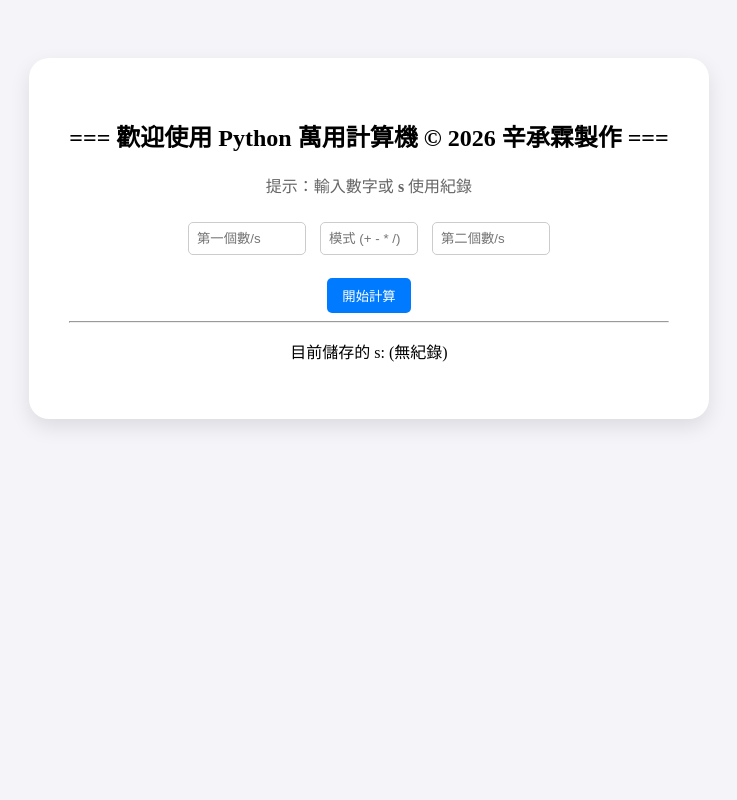
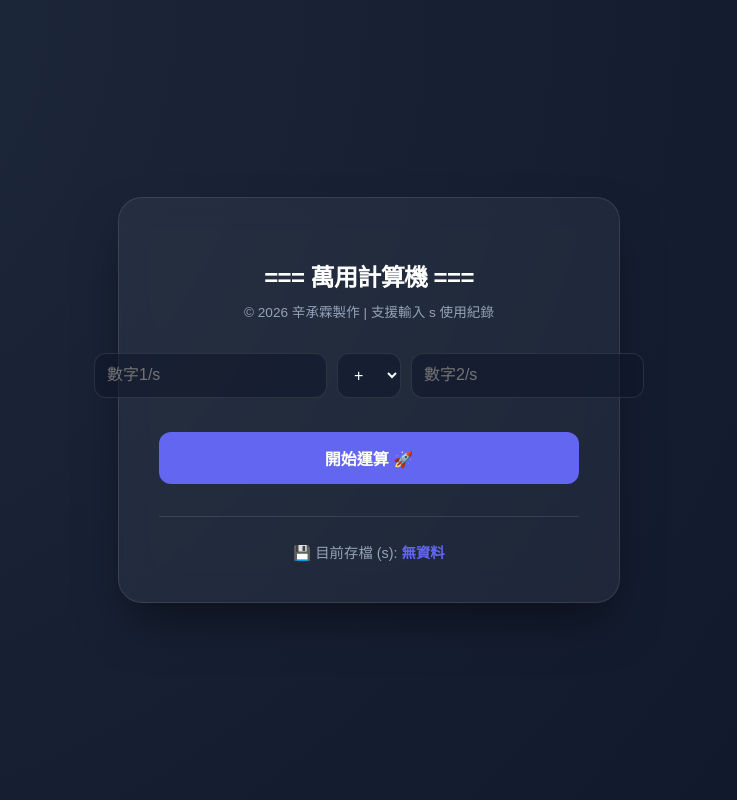
Before and after one commit to pengjun0429/calculator, a Flask app: page / in a window 1280 px wide. Shown: the whole page, without its empty margins (271-1008 px from the left). Run offline with Flask 3, Linux system fonts and the light colour scheme.

Commit message:
Update index.html 第2版

```diff
--- a/templates/index.html
+++ b/templates/index.html
@@ -1,30 +1,85 @@
 <!DOCTYPE html>
-<html>
+<html lang="zh-TW">
 <head>
     <meta charset="UTF-8">
-    <title>辛承霖製作 - 萬用計算機</title>
+    <meta name="viewport" content="width=device-width, initial-scale=1.0">
+    <title>辛承霖製作 | 萬用計算機</title>
     <style>
-        body { font-family: '微軟正黑體'; background: #f4f4f9; text-align: center; padding-top: 50px; }
-        .container { background: white; padding: 40px; border-radius: 20px; display: inline-block; box-shadow: 0 8px 20px rgba(0,0,0,0.1); }
-        input { width: 100px; padding: 8px; margin: 5px; border-radius: 5px; border: 1px solid #ccc; }
-        button { padding: 8px 15px; border-radius: 5px; cursor: pointer; border: none; background: #007bff; color: white; }
-        .save-btn { background: #28a745; margin-top: 10px; }
-        .info { color: #666; margin-bottom: 20px; }
-        .res-box { font-size: 1.2rem; color: #333; margin-top: 20px; font-weight: bold; }
-        .err { color: red; margin-top: 10px; }
+        :root {
+            --primary: #6366f1;
+            --success: #22c55e;
+            --danger: #ef4444;
+            --bg: #0f172a;
+        }
+        body {
+            font-family: 'PingFang TC', 'Microsoft JhengHei', sans-serif;
+            background: radial-gradient(circle at top left, #1e293b, #0f172a);
+            color: #f8fafc;
+            display: flex; justify-content: center; align-items: center;
+            min-height: 100vh; margin: 0;
+        }
+        .container {
+            background: rgba(255, 255, 255, 0.05);
+            backdrop-filter: blur(15px);
+            border: 1px solid rgba(255, 255, 255, 0.1);
+            padding: 2.5rem; border-radius: 24px;
+            box-shadow: 0 25px 50px -12px rgba(0, 0, 0, 0.5);
+            width: 100%; max-width: 420px; text-align: center;
+        }
+        h2 { font-weight: 700; margin-bottom: 0.5rem; letter-spacing: -0.025em; color: #fff; }
+        .info { font-size: 0.85rem; color: #94a3b8; margin-bottom: 2rem; }
+
+        .input-group { display: flex; gap: 10px; margin-bottom: 1.5rem; justify-content: center; }
+        input, select {
+            background: rgba(15, 23, 42, 0.6);
+            border: 1px solid rgba(255, 255, 255, 0.1);
+            color: #fff; padding: 12px; border-radius: 12px;
+            font-size: 1rem; outline: none; transition: 0.2s;
+        }
+        input:focus { border-color: var(--primary); box-shadow: 0 0 0 4px rgba(99, 102, 241, 0.2); }
+
+        button {
+            width: 100%; padding: 14px; border-radius: 12px; border: none;
+            font-size: 1rem; font-weight: 600; cursor: pointer;
+            transition: all 0.2s; margin-top: 10px;
+        }
+        .btn-calc { background: var(--primary); color: white; }
+        .btn-calc:hover { background: #4f46e5; transform: translateY(-2px); }
+        .btn-save { background: var(--success); color: white; margin-top: 20px; }
+        .btn-save:hover { background: #16a34a; }
+
+        .res-box {
+            margin-top: 2rem; padding: 1.5rem;
+            background: rgba(99, 102, 241, 0.1);
+            border-radius: 16px; border-left: 4px solid var(--primary);
+            font-size: 1.25rem; font-weight: 600;
+        }
+        .error { color: var(--danger); font-size: 0.9rem; margin-top: 1rem; }
+
+        .storage {
+            margin-top: 2rem; padding-top: 1.5rem;
+            border-top: 1px solid rgba(255, 255, 255, 0.1);
+            color: #94a3b8; font-size: 0.9rem;
+        }
+        b { color: var(--primary); }
     </style>
 </head>
 <body>
     <div class="container">
-        <h2>=== 歡迎使用 Python 萬用計算機 © 2026 辛承霖製作 ===</h2>
-        <div class="info">提示：輸入數字或 <b>s</b> 使用紀錄</div>
+        <h2>=== 萬用計算機 ===</h2>
+        <div class="info">© 2026 辛承霖製作 | 支援輸入 s 使用紀錄</div>
 
         <form method="POST">
-            <input type="text" name="st" placeholder="第一個數/s" required>
-            <input type="text" name="mode" placeholder="模式 (+ - * /)" style="width: 80px;" required>
-            <input type="text" name="nd" placeholder="第二個數/s" required>
-            <br><br>
-            <button type="submit" name="action" value="calc">開始計算</button>
+            <div class="input-group">
+                <input type="text" name="st" placeholder="數字1/s" style="flex: 2;" required>
+                <select name="mode" style="flex: 1;">
+                    <option value="+">+</option><option value="-">-</option>
+                    <option value="*">*</option><option value="/">/</option>
+                    <option value="qq">qq</option>
+                </select>
+                <input type="text" name="nd" placeholder="數字2/s" style="flex: 2;" required>
+            </div>
+            <button type="submit" name="action" value="calc" class="btn-calc">開始運算 🚀</button>
         </form>
 
         {% if ans %}
@@ -32,14 +87,16 @@
             {% if raw_res is not none %}
                 <form method="POST">
                     <input type="hidden" name="current_ans" value="{{ raw_res }}">
-                    <button type="submit" name="action" value="save" class="save-btn">儲存結果 (i)</button>
+                    <button type="submit" name="action" value="save" class="btn-save">儲存到記憶體 (i)</button>
                 </form>
             {% endif %}
         {% endif %}
 
-        {% if error %}<div class="err">{{ error }}</div>{% endif %}
-        <hr>
-        <p>目前儲存的 s: {{ s_val if s_val is not none else "(無紀錄)" }}</p>
+        {% if error %}<div class="error">{{ error }}</div>{% endif %}
+
+        <div class="storage">
+            💾 目前存檔 (s): <b>{{ s_val if s_val is not none else "無資料" }}</b>
+        </div>
     </div>
 </body>
 </html>
```
